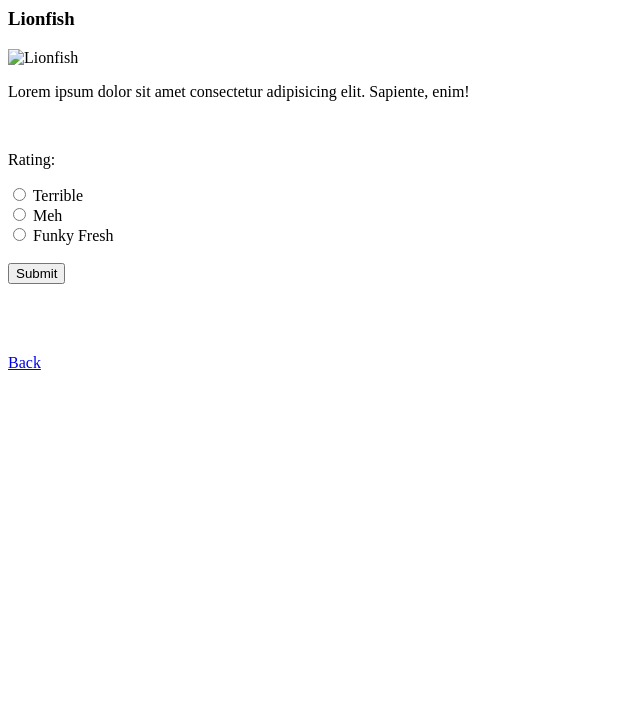
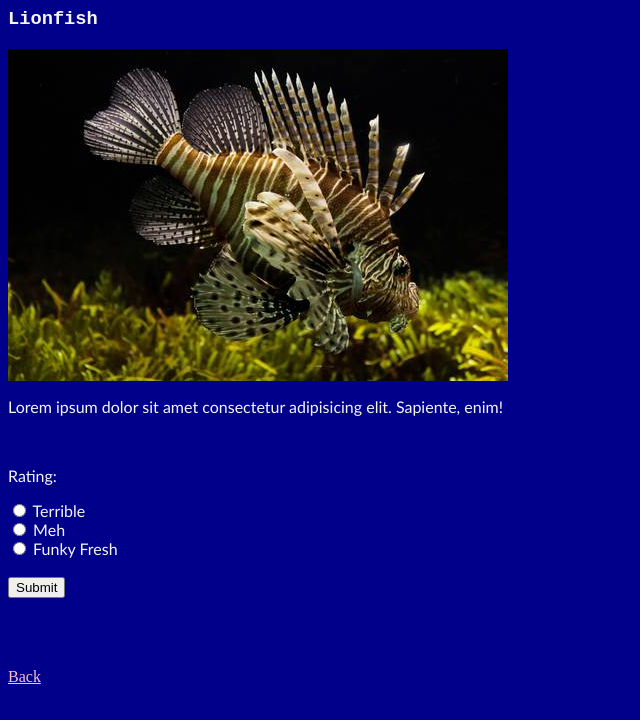
Before and after one commit to KaylaBryson/Oscar-project, a plain HTML site: page Oscar's World/Sea.html in a window 1280 px wide. Shown: the whole page, without its empty margins (0-640 px from the left). Drawn offline with Linux system fonts and the light colour scheme; the site is published under a folder, as on GitHub Pages, so addresses that start at the root find nothing.

Commit message:
Update Sea.html

```diff
--- a/Oscar's World/Sea.html
+++ b/Oscar's World/Sea.html
@@ -6,7 +6,7 @@
 </head>
 <body>
     <h3>Lionfish</h3>
-    <img src="/fish pictures/lionfish.jpg" alt="Lionfish">
+    <img src="./fish pictures/lionfish.jpg" alt="Lionfish">
     <p>Lorem ipsum dolor sit amet consectetur adipisicing elit. Sapiente, enim!
     </p>
     <br>
@@ -19,7 +19,7 @@
     <label for="Funky Fresh"> <input type="radio" name="fish rating"> Funky Fresh</label> <br><br>
     <button type="submit">Submit</button></form>
     <br><br><br>
-    <link rel="stylesheet" href="/sea.css">
+    <link rel="stylesheet" href="./sea.css">
     <footer> <a href="index.html">Back</a></footer>
 </body>
 </html>
```
